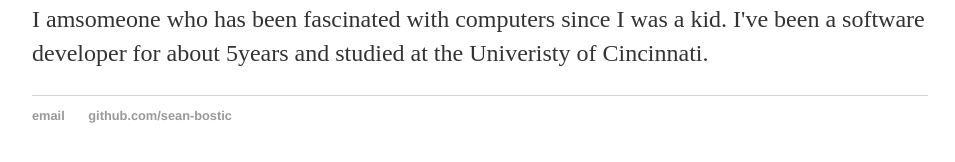
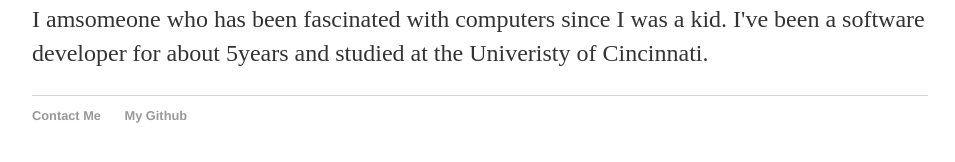
Before and after one commit to sean-bostic/sean-bostic.github.io, a Jekyll site: the page built from index.html, in a window 1280 px wide. Shown: the part 194-356 px from the top of the page, without its empty margins (160-1115 px from the left). Built offline with Jekyll 4.4.1, drawn with Linux system fonts in a browser that asks for light colours.

Commit message:
Adding updated contact info

```diff
--- a/_layouts/default.html
+++ b/_layouts/default.html
@@ -21,8 +21,8 @@
     </div><!-- /.container -->
     <footer>
         <ul>
-            <li><a href="mailto:sean.bostic@gmail.com">email</a></li>
-            <li><a href="https://github.com/sean-bostic">github.com/sean-bostic</a></li>
+            <li><a href="mailto:sean.bostic@gmail.com">Contact Me</a></li>
+            <li><a href="https://github.com/sean-bostic">My Github</a></li>
         </ul>
     </footer>
 </body>
```
